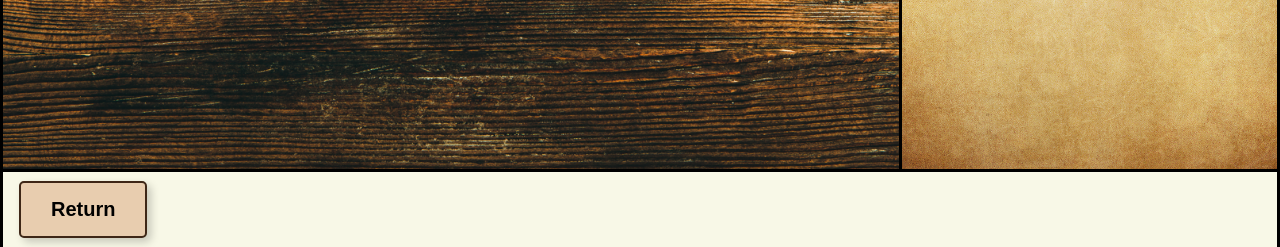
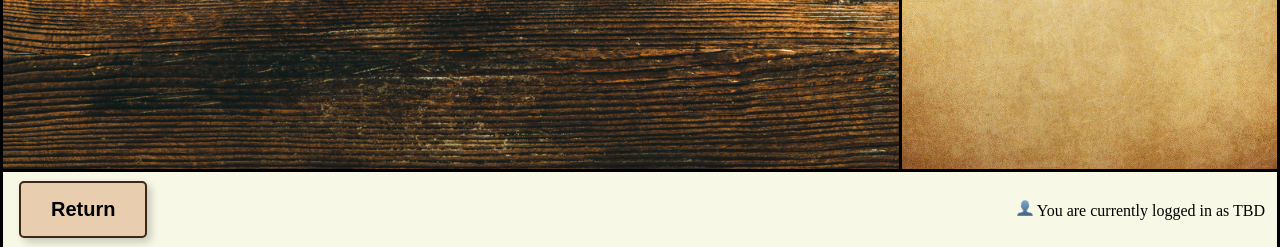
Before and after one commit to Hskull55/AIquimia-en-AWS, a Django app: page /alquimia/ in a window 1280 px wide. Shown: the part 553-800 px from the top of the page. Run offline with Django 3.2, Linux system fonts and the light colour scheme; data that the repository does not hold is empty; some libraries are stand-ins or nearby versions.

Commit message:
Control de errores output + Checkpoint

```diff
--- a/LittleAIlchemy/LittleAIlchemy/views.py
+++ b/LittleAIlchemy/LittleAIlchemy/views.py
@@ -127,6 +127,8 @@ def alquimia(request):
 
             # Guardamos la combinación en la base de datos si se ha generado correctamente un resultado
             if resultadoCombinacion and len(resultadoCombinacion.split()) == 1:
+                # Si la IA devuelve el resultado entre comillas o con un punto, lo quitamos
+                resultadoCombinacion = resultadoCombinacion.strip('"').replace(".", "")
                 nuevoElemento = dbElementos(nombre=resultadoCombinacion, descripcion=descripcion, imagen=imagen)
                 # Comprobamos si ya estaba registrado para que no se repita
                 existeElemento = dbElementos.objects.filter(nombre=resultadoCombinacion)
--- a/LittleAIlchemy/static/alquimia.css
+++ b/LittleAIlchemy/static/alquimia.css
@@ -70,7 +70,6 @@ button:hover{
     background-image: url(imagenes/wood.jpg);
     background-size: cover;
     background-position: top;
-    /* background-color: white; */
     border: 3px solid black;
     flex: 1;
     flex-direction: column;
@@ -78,7 +77,6 @@ button:hover{
 
 .derecha {
     width: 375px;
-/*    background-color: #f8f8e7; */
     background-image: url(imagenes/paper.jpg);
     background-size: cover;
     background-position: top;
@@ -143,6 +141,11 @@ button:hover{
     padding-left: 10px;
     border-left: 3px solid black;
     border-right: 3px solid black;
+    justify-content: space-between;
+}
+
+.pLogin {
+    margin-right: 12px;
 }
 
 .swal-title {
--- a/LittleAIlchemy/static/alquimia.js
+++ b/LittleAIlchemy/static/alquimia.js
@@ -27,13 +27,11 @@ elementos.forEach(elemento => {
         const elementoClonado = elemento.cloneNode(true);
         // Miramos en qué contenedor se encuentra actualmente el elemento
         const contenedorOrigen = elemento.parentElement;
-
-        // Si está en uno "vacío" lo mueve al principal (A efectos prácticos lo elimina)
         const contenedoresVacios = document.querySelectorAll('.vacio.contenedor');
 
-        // Y comprueba si están vacíos o no
+        // Recorremos los contenedores "vacíos"...
         for (const contenedor of contenedoresVacios) {
-            // Si lo están, mete el elemento dentro
+            // Si no tienen nada dentro, metemos el elemento dentro
             if (contenedor.querySelectorAll('.elemento').length === 0) {
                 contenedor.appendChild(elementoClonado);
                 // Nos salimos del bucle una vez esté hecho para que no lo mueva al segundo contenedor vacío
--- a/LittleAIlchemy/templates/alquimia.html
+++ b/LittleAIlchemy/templates/alquimia.html
@@ -43,7 +43,10 @@
         </div>
     </div>
     <!-- Barra de navegación inferior -->
-    <div class="nav"><button class="inicio" onclick="window.location.href='/'">Return</button></div>
+    <div class="nav">
+        <button class="inicio" onclick="window.location.href='/'">Return</button>
+        <p class="pLogin"><img src="{% static 'imagenes/elementos/Person.png' %}" width="16px" height="16px"> You are currently logged in as TBD</p>
+    </div>
 
 
     {% if error %}
```
